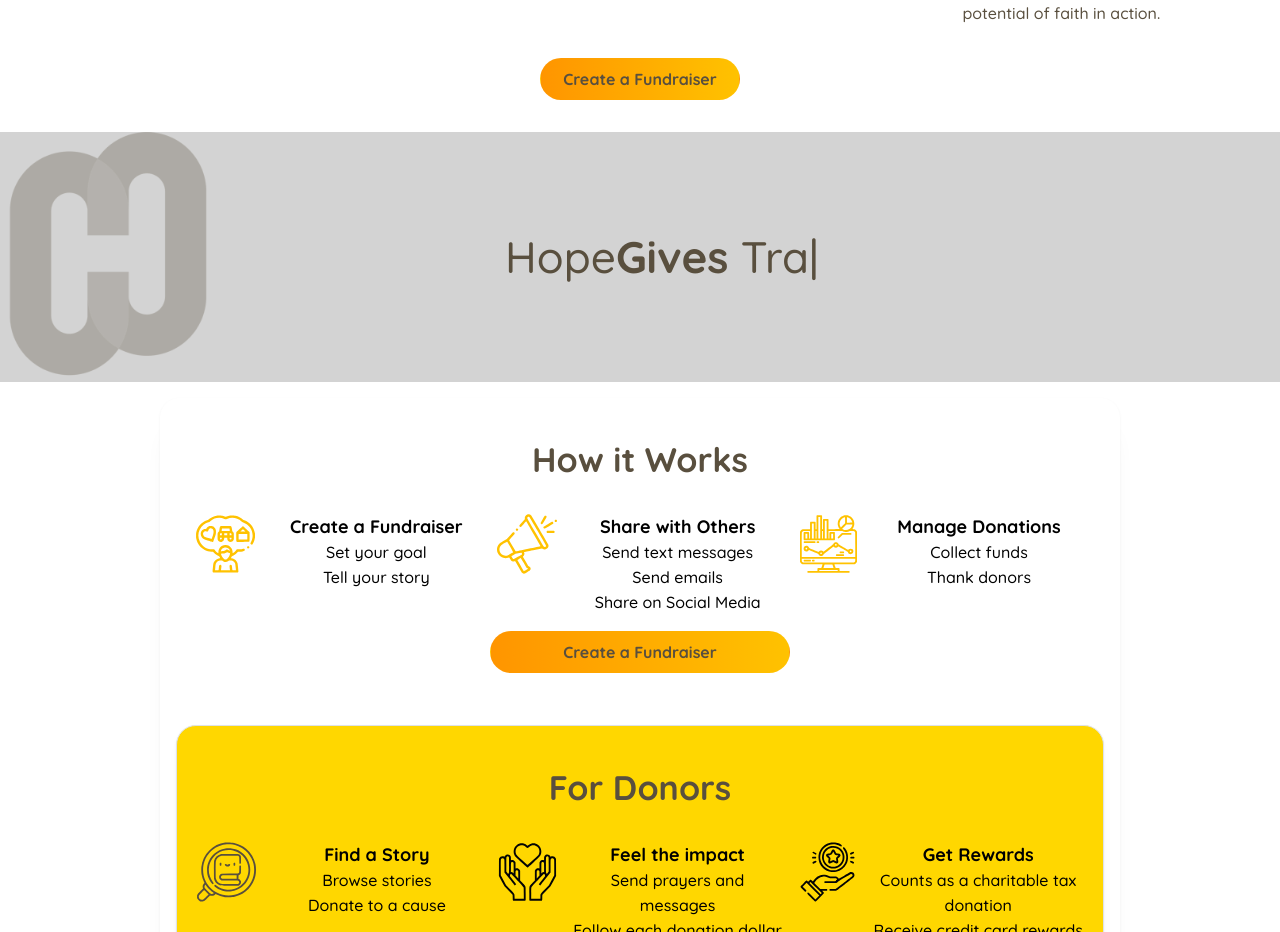
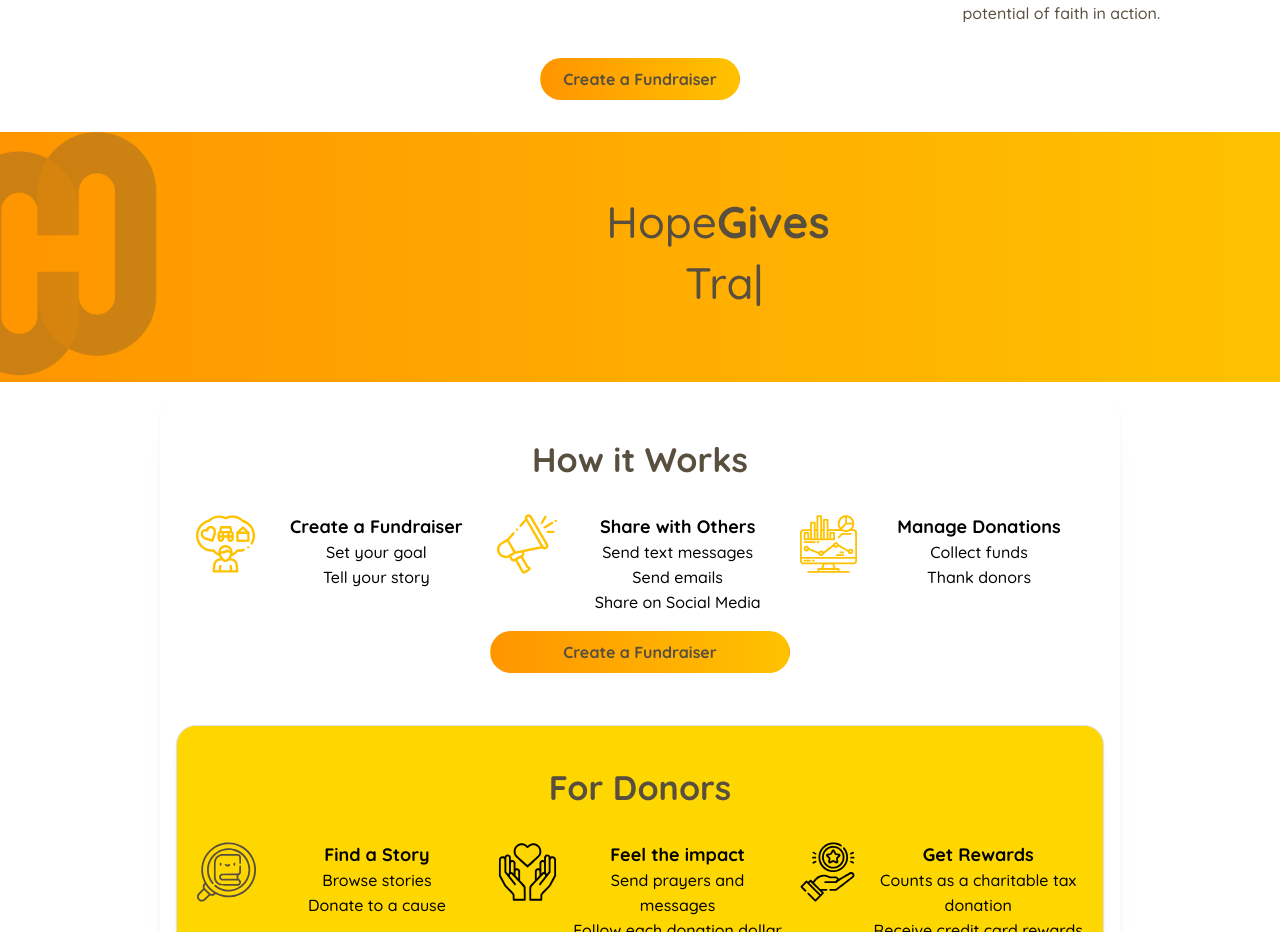
Before and after one commit to jwenger100/hope-gives, a Next.js app: page / in a window 1280 px wide. Shown: the part 1127-2059 px from the top of the page. Built offline with nearby package versions, Linux system fonts and the light colour scheme.

Commit message:
Styling fixes for hopwgives typewriter section

```diff
--- a/src/components/HopeGivesBanner.module.css
+++ b/src/components/HopeGivesBanner.module.css
@@ -1,23 +1,36 @@
 .bannerBackground {
-  width: calc(100% + 32px);
+  width: calc(100% + 35px);
   margin-left: -16px;
   margin-right: -16px;
   height: 250px;
-  background-color: lightgray;
-  display: flex; /* Add flex display */
-  justify-content: start; /* Start items from the left */
-  align-items: center; /* Center items vertically */
+  background-color: var(--hopegives-dark-orange);
+  background: linear-gradient(
+    to right,
+    var(--hopegives-orange),
+    var(--hopegives-yellow)
+  ) !important;
+  transition: all 0.3s ease;
+  display: flex;
+  align-items: center; /* Align items vertically */
+  justify-content: flex-start; /* Align items horizontally */
 }
 
 .hopeGivesIcon {
   object-fit: contain;
   width: auto;
   opacity: 0.3;
-  margin-right: -60px; /* Adjusted to align to the right */
+  display: inline;
+  margin-left: -50px;
+}
+
+.hopeGivesWrapper {
+  margin-left: auto;
+  margin-right: auto;
+  text-align: center;
 }
 
 .hopeGivesTextContainer {
-  margin-left: 350px;
+  display: block;
 }
 
 .hopeGivesText {
@@ -28,15 +41,28 @@
   span {
     font-weight: bold;
   }
+  @media (max-width: $mantine-breakpoint-sm) {
+    font-size: calc(1.75rem * var(--mantine-scale));
+  }
+}
+
+.hopeGivesTypewriterTextBox {
+  display: inline-block;
+  color: var(--hopegives-gray);
 }
 
 .typewriterWrapper {
   font-size: calc(2.75rem * var(--mantine-scale));
   line-height: 1.2;
-  color: var(--hopegives-gray);
+  @media (max-width: $mantine-breakpoint-sm) {
+    font-size: calc(1.75rem * var(--mantine-scale));
+  }
 }
 
 .typewriterCursor {
   color: var(--hopegives-gray);
   font-size: calc(2.75rem * var(--mantine-scale));
+  @media (max-width: $mantine-breakpoint-sm) {
+    font-size: calc(1.75rem * var(--mantine-scale));
+  }
 }
--- a/src/components/HopeGivesBanner.tsx
+++ b/src/components/HopeGivesBanner.tsx
@@ -14,21 +14,24 @@ const HopeGivesBanner = () => {
         width={"50px"}
         className={classes.hopeGivesIcon}
       />{" "}
+      <Box className={classes.hopeGivesWrapper}>
         <Box className={classes.hopeGivesTextContainer}>
           <Text className={classes.hopeGivesText}>
             Hope<span>Gives</span>&nbsp;
           </Text>
         </Box>
+        <Box className={classes.hopeGivesTypewriterTextBox}>
           <Typewriter
             options={{
               strings: [
                 "Gas",
                 "Food",
                 "Travel",
-            "Emergency Relief",
+                "Relief",
                 "Prayers",
-            "Accountability",
-            "Authenticity",
+                "Love",
+                "Support",
+                "Care",
               ],
               autoStart: true,
               loop: true,
@@ -37,6 +40,8 @@ const HopeGivesBanner = () => {
             }}
           />
         </Box>
+      </Box>
+    </Box>
   );
 };
 
--- a/src/components/HowItWorks.module.css
+++ b/src/components/HowItWorks.module.css
@@ -32,7 +32,7 @@
 }
 
 /* Responsive behavior */
-@media (max-width: 768px) {
+@media (max-width: $mantine-breakpoint-sm) {
   .howItWorksCard {
     margin-bottom: 20px;
   }
```
Lines whose indentation alone changed are shown as unchanged.
